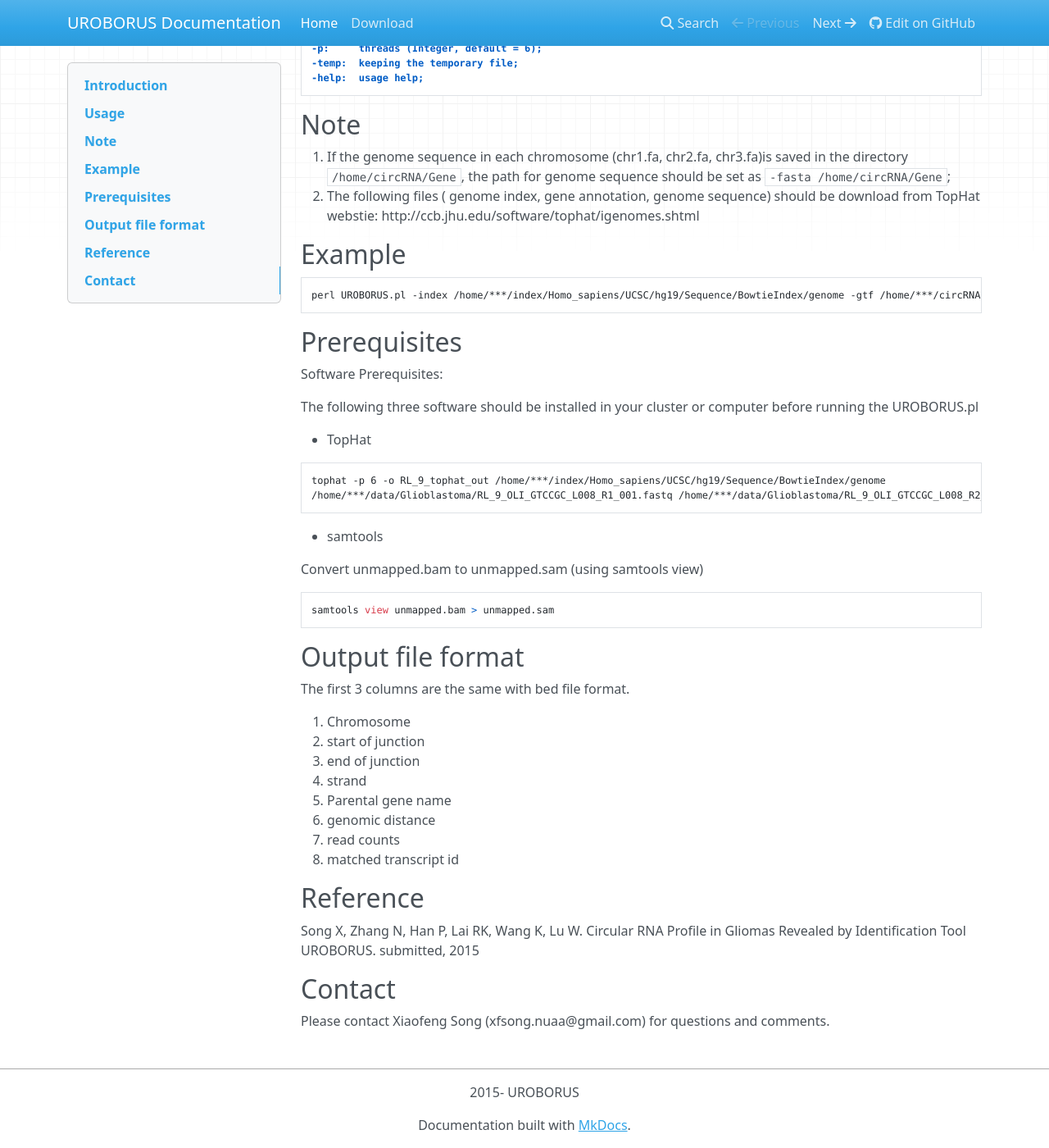
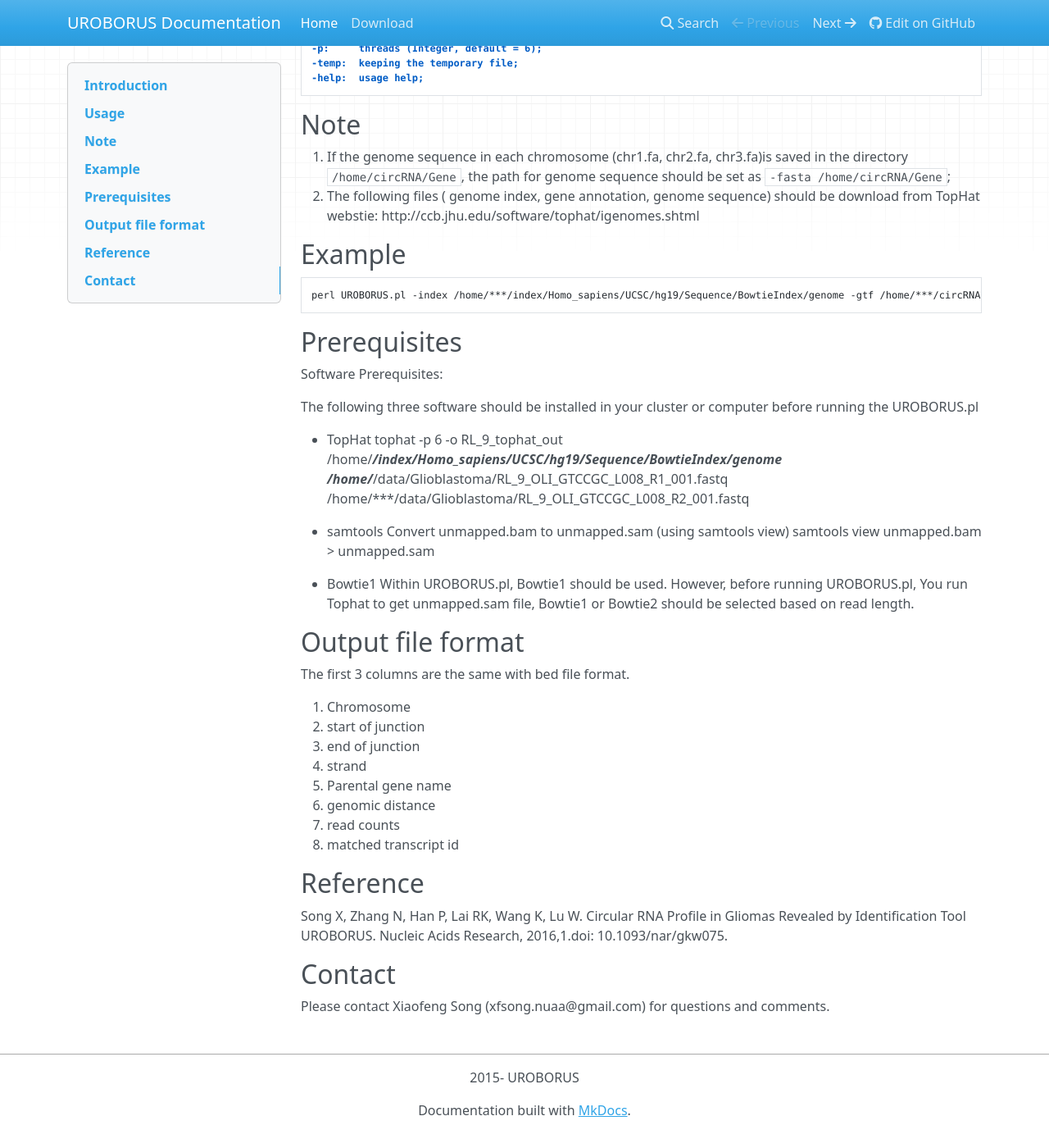
Before and after one commit to WGLab/UROBORUS, an MkDocs documentation site: the page built from docs/index.md, in a window 1280 px wide and 1400 px high, scrolled down 368 px. Shown: the whole window at 82% size. Built offline with MkDocs 1.6.1, drawn with Linux system fonts in a browser that asks for light colours; nearby versions of some CDN libraries; old or Windows-style settings are respelled for this version of MkDocs.

Commit message:
correct a bug: set the option --bowtie1, when using TopHat

````diff
--- a/docs/index.md
+++ b/docs/index.md
@@ -10,7 +10,7 @@ Before using UROBORUS.pl, you should use TopHat to align the reads to genome, an
 usage:
 perl UROBORUS.pl -index /path/genome -gtf /path/genes.gtf -fasta /path unmapped.sam
 Options:
--index: genome index (use bowtie index);
+-index: genome index (use bowtie1 index);
 -gtf:   gene annotation file (*.gtf file);
 -fasta: path for genome sequence in fasta file (*.fa) in separate chromosome;
 -p:     threads (Integer, default = 6);
@@ -37,19 +37,16 @@ Software Prerequisites:
 The following three software should be installed in your cluster or computer before running the UROBORUS.pl
 
 * TopHat
-
-```
 tophat -p 6 -o RL_9_tophat_out /home/***/index/Homo_sapiens/UCSC/hg19/Sequence/BowtieIndex/genome
 /home/***/data/Glioblastoma/RL_9_OLI_GTCCGC_L008_R1_001.fastq /home/***/data/Glioblastoma/RL_9_OLI_GTCCGC_L008_R2_001.fastq
-```
 
 * samtools
+Convert unmapped.bam to unmapped.sam (using samtools view)
+samtools view unmapped.bam > unmapped.sam
 
-Convert unmapped.bam to unmapped.sam (using samtools view)
-
-```
-samtools view unmapped.bam > unmapped.sam
-```
+* Bowtie1
+Within UROBORUS.pl, Bowtie1 should be used.
+However, before running UROBORUS.pl, You run Tophat to get unmapped.sam file, Bowtie1 or Bowtie2 should be selected based on read length.
 
 ## Output file format
 
@@ -66,7 +63,7 @@ The first 3 columns are the same with bed file format.
 
 ## Reference
 
-Song X, Zhang N, Han P, Lai RK, Wang K, Lu W. Circular RNA Profile in Gliomas Revealed by Identification Tool UROBORUS. submitted, 2015
+Song X, Zhang N, Han P, Lai RK, Wang K, Lu W. Circular RNA Profile in Gliomas Revealed by Identification Tool UROBORUS. Nucleic Acids Research, 2016,1.doi: 10.1093/nar/gkw075.
 
 ## Contact
 
````
Also changed, not shown: README.md (+1 -1 lines), 1 other file.
